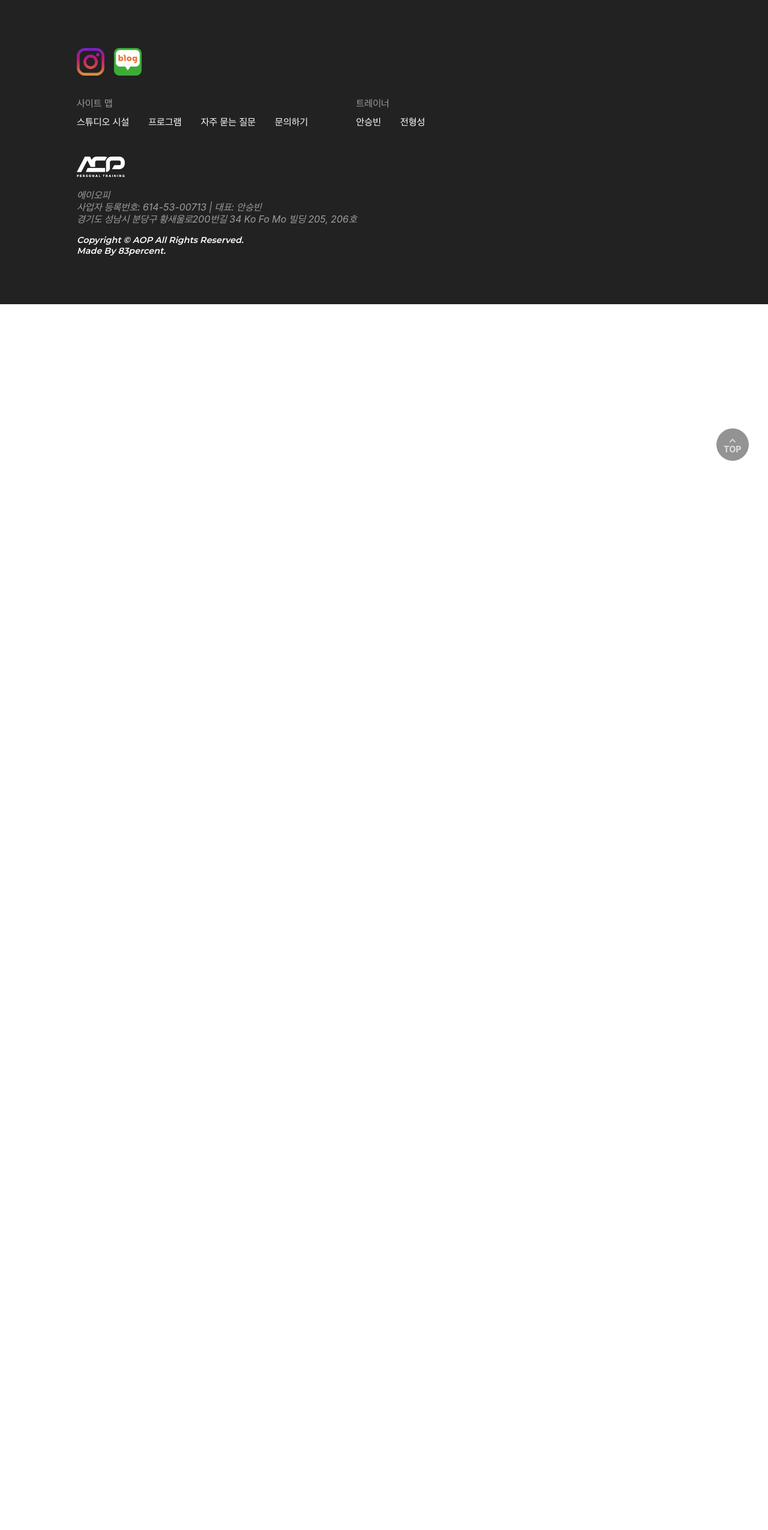
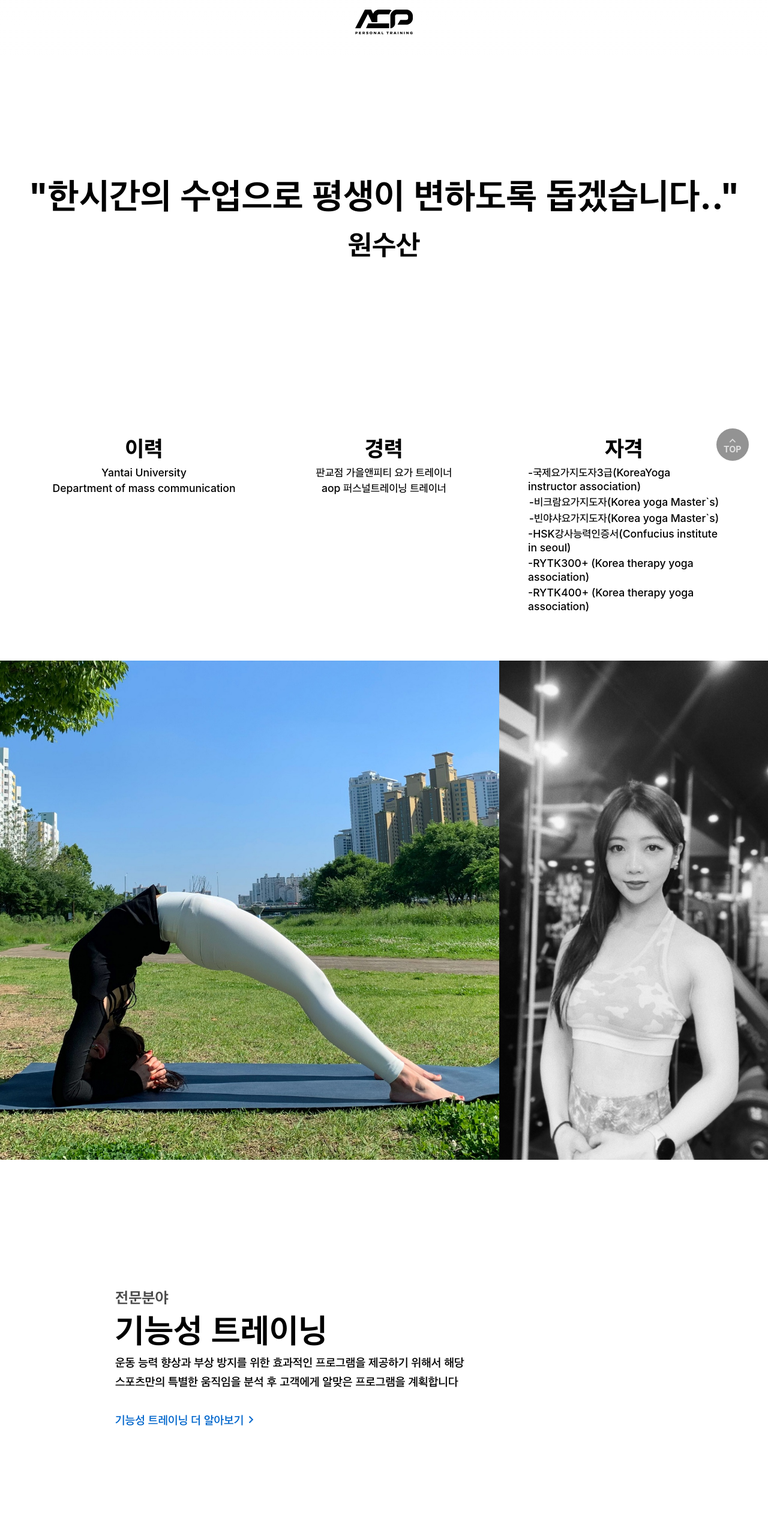
Before and after one commit to 83percent/AOP, a React (Create React App) app in the folder frontend/: page /susan in a window 1280 px wide. Shown: the top 2550 px of the page at 60% size. Before the commit the page ends 800 px from the top, so only its background shows below. Built offline with nearby package versions, Linux system fonts and the light colour scheme.

Commit message:
새 프로필 업데이트

```diff
--- a/frontend/src/App.js
+++ b/frontend/src/App.js
@@ -19,6 +19,7 @@ import HelpRouter from "./router/HelpRouter";
 import HyeongSeong from "./component/Profile/HyeongSeong";
 import SeungBin from "./component/Profile/SeungBin";
 import AdminRouter from './router/AdminRouter';
+import SuSan from './component/Profile/SuSan';
 
 import ScrollToTop from "./router/ScrollTop";
 
@@ -45,6 +46,7 @@ function App() {
                     <Route path={["/help","/faq"]} component={HelpRouter} />
                     <Route path="/hyeongseong" component={HyeongSeong} />
                     <Route path="/seungbin" component={SeungBin} />
+                    <Route path="/susan" component={SuSan} />
                     <Route path="/admin" component={AdminRouter}/>
                 </Switch>
                 <footer>
--- /dev/null
+++ b/frontend/src/component/Profile/SuSan.js
@@ -0,0 +1,122 @@
+import { Link } from "react-router-dom";
+import { useEffect, useRef, useState } from "react";
+
+// CSS
+import "../../contents/css/profile/Profile.css";
+import "../../contents/css/profile/HyeongSeong.css";
+
+// Image
+import Logo from "../../contents/logo/acp_black.png";
+
+// hy
+import su1 from "../../contents/image/su1.jpg";
+import su2 from "../../contents/image/su2.jpg";
+
+import Instagram from "../../contents/icons/instagram.png";
+
+const SuSan = () => {
+    const [scaleImage, setScaleImage] = useState(null);
+    const scaleRef = useRef(null);
+    function imageScale(toggle, image) {
+        if(toggle) {
+            setScaleImage(image);
+            scaleRef.current.classList.add("on");
+        } else {
+            scaleRef.current.classList.remove("on");
+        }
+    }
+    useEffect(() => {
+        window.scrollTo(0,0);
+    }, []);
+    return (
+        <main className="profile hy">
+            <div className="image-scale" ref={scaleRef} onClick={() => imageScale(false)}>
+                <img src={scaleImage} alt="Profile Scale" />
+            </div>
+            <nav>
+                <div>
+                    <Link to="/">
+                        <img src={Logo} alt="logo"/>
+                    </Link>
+                </div>
+            </nav>
+            <header>
+                <div className="title">
+                    <div className="name">
+                        <h1>"한시간의 수업으로 평생이 변하도록 돕겠습니다.."</h1>
+                        <h2>원수산</h2>
+                    </div>
+                </div>
+            </header>
+            <section className="history">
+                <ul>
+                    <li>
+                        <h3>이력</h3>
+                        <p>Yantai University</p>
+                        <p>Department of mass communication</p>
+                    </li>
+                    <li>
+                        <h3>경력</h3>
+                        <p>판교점 가을앤피티 요가 트레이너</p>
+                        <p>aop 퍼스널트레이닝 트레이너</p>
+                    </li>
+                    <li>
+                        <h3>자격</h3>
+                        <p>-국제요가지도자3급(KoreaYoga  instructor  association)</p>
+                        <p>-비크람요가지도자(Korea yoga Master`s)</p>
+                        <p>-빈야샤요가지도자(Korea yoga Master`s)</p>
+                        <p>-HSK강사능력인증서(Confucius institute in seoul)</p>
+                        <p>-RYTK300+ (Korea therapy yoga association)</p>
+                        <p>-RYTK400+ (Korea therapy yoga association)</p>
+                    </li>
+                </ul>
+            </section>
+            <section className="image-wrapper">
+                <div>
+                    <ul>
+                        <li className="main-image">
+                            <img src={su1} alt="Profile 1" onClick={() => imageScale(true, su1)}/>
+                        </li>
+                        <li className="sub-image">
+                            <img src={su2} alt="Profile 2" onClick={() => imageScale(true, su2)}/>
+                        </li>
+                    </ul>
+                </div>
+            </section>
+            <section className="area left">
+                <div>
+                    <h2>전문분야</h2>
+                    <h1>기능성 트레이닝</h1>
+                    <p>운동 능력 향상과 부상 방지를 위한 효과적인 프로그램을 제공하기 위해서 해당 스포츠만의 특별한 움직임을 분석 후 고객에게 알맞은 프로그램을 계획합니다</p>
+                    <Link to="/program/1">
+                        <p>기능성 트레이닝 더 알아보기</p>
+                        <i className="material-icons">chevron_right</i>
+                    </Link>
+                </div>
+            </section>
+            <section className="area right">
+                <div>
+                    <h2>전문분야</h2>
+                    <h1>재활, 체형 교정 트레이닝</h1>
+                    <p>재활프로그램은 움직임으로 인한 위험 민감 군에 속하는 고객들을 대상으로 적용되는 트레이닝인 만큼 스포츠의학 지식을 기반으로 전문 트레이너가 섬세한 프로그램을 제공합니다.</p>
+                    <Link to="/program/2">
+                        <p>재활, 체형 교정 트레이닝 더 알아보기</p>
+                        <i className="material-icons">chevron_right</i>
+                    </Link>
+                </div>
+            </section>
+            <section className="sns">
+                <h1>더 궁금한게 있다면.</h1>
+                <ul>
+                    <li>
+                        <a href="https://instagram.com/sani_yoga_/">
+                            <img src={Instagram} alt="instagram" />
+                        </a>
+                    </li>
+                </ul>
+            </section>
+        </main>
+    )
+}
+
+export default SuSan;
```
Also changed, not shown: frontend/src/contents/image/su1.jpg (added), frontend/src/contents/image/su2.jpg (added).
